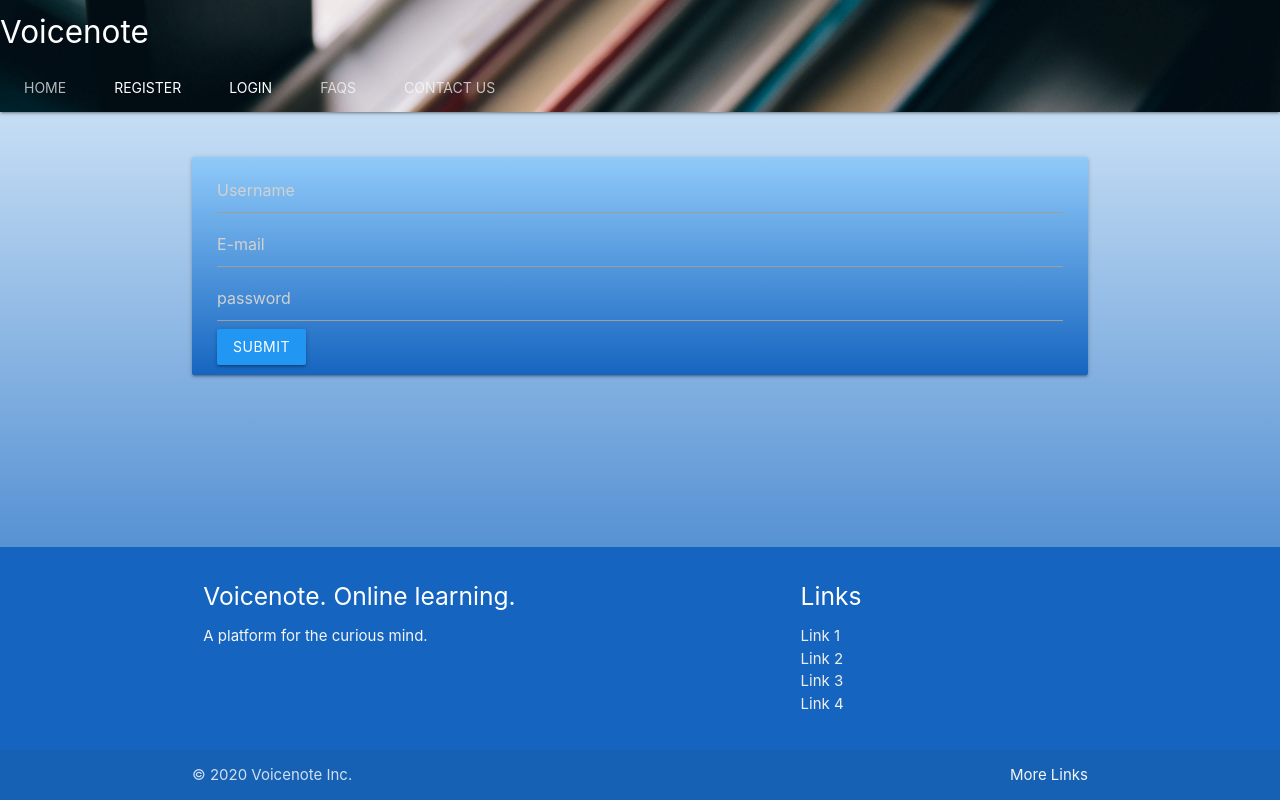
After one commit to zadockmaloba/Voicenote, a Django app: page /login/ in a window 1280 px wide. The commit adds this page. Run offline with Django 3.2, Linux system fonts and the light colour scheme.

Commit message:
Added Login page and made buttons on the header functional

```diff
--- a/static/templates/base.html
+++ b/static/templates/base.html
@@ -1,10 +1,11 @@
+{% load static %}
+{% static "imgs" as baseURL %}
 <!DOCTYPE html>
 <html>
     <head>
         <meta charset="UTF-8">
         <meta name="viewport" content="width=device-width, initial-scale=1.0">
         <meta http-equiv="X-UA-Compatible" content="ie=edge">
-        {% load static %}
         <title>Voicenote</title>
         <link href="https://fonts.googleapis.com/icon?family=Material+Icons" rel="stylesheet">
         <link rel="stylesheet" href="https://cdnjs.cloudflare.com/ajax/libs/materialize/1.0.0-beta/css/materialize.min.css" media="screen,projection"/>
@@ -62,9 +63,9 @@
           </div>
             <div class="nav-content anima2">
               <ul class="tabs tabs-transparent">
-                <li class="tab"><a href="#test1">Home</a></li>
-                <li class="tab"><a class="active" href="signup/">Register</a></li>
-                <li class="tab disabled"><a href="#test3">Login</a></li>
+                <li class="tab"><a href="/home/">Home</a></li>
+                <li class="tab"><a class="active" href="/signup/">Register</a></li>
+                <li class="tab"><a class="active" href="/login/">Login</a></li>
                 <li class="tab"><a href="#test4">FAQs</a></li>
                 <li class="tab"><a href="#test4">Contact us</a></li>
               </ul>
--- /dev/null
+++ b/static/templates/login.html
@@ -0,0 +1,12 @@
+{% extends 'templates/base.html' %}
+
+{% block content %}
+<div id="mainform" class=" toast blue darken-1 anima2 zmain2" style="flex :1 0 auto;">
+    <form action="validate" method="POST">
+        <input type="text" name="firstname" placeholder="Username">
+        <input type="email" name="email" placeholder="E-mail">
+        <input type="password" name="pass" placeholder="password">
+        <input type="submit" class="btn blue">
+    </form>
+</div>
+{% endblock %}
--- a/static/templates/signup.html
+++ b/static/templates/signup.html
@@ -5,6 +5,7 @@
     <form action="validate" method="POST">
         Enter First Name : <input type="text" name="firstname">
         Enter Second Name : <input type="text" name="secondname">
+        Choose a Username : <input type="text" name="username">
         Date of Birth : <input type="date" name="dob">
         Email : <input type="email" name="email">
         New Password : <input type="password" name="pass">
--- a/web_main/urls.py
+++ b/web_main/urls.py
@@ -3,5 +3,7 @@ from . import views
 
 urlpatterns = [
     path('', views.homepage, name = 'home'),
-    path('signup/', views.signup, name = 'join')
+    path('home/', views.homepage, name = 'home'),
+    path('signup/', views.signup, name = 'signup'),
+    path('login/', views.login, name = 'login')
 ]
--- a/web_main/views.py
+++ b/web_main/views.py
@@ -8,3 +8,6 @@ def homepage(request):
 
 def signup(request):
     return render(request, 'templates/signup.html')
+
+def login(request):
+    return render(request, 'templates/login.html')
```
Also changed, not shown: static/templates/homepage.html (+7 -5 lines).
